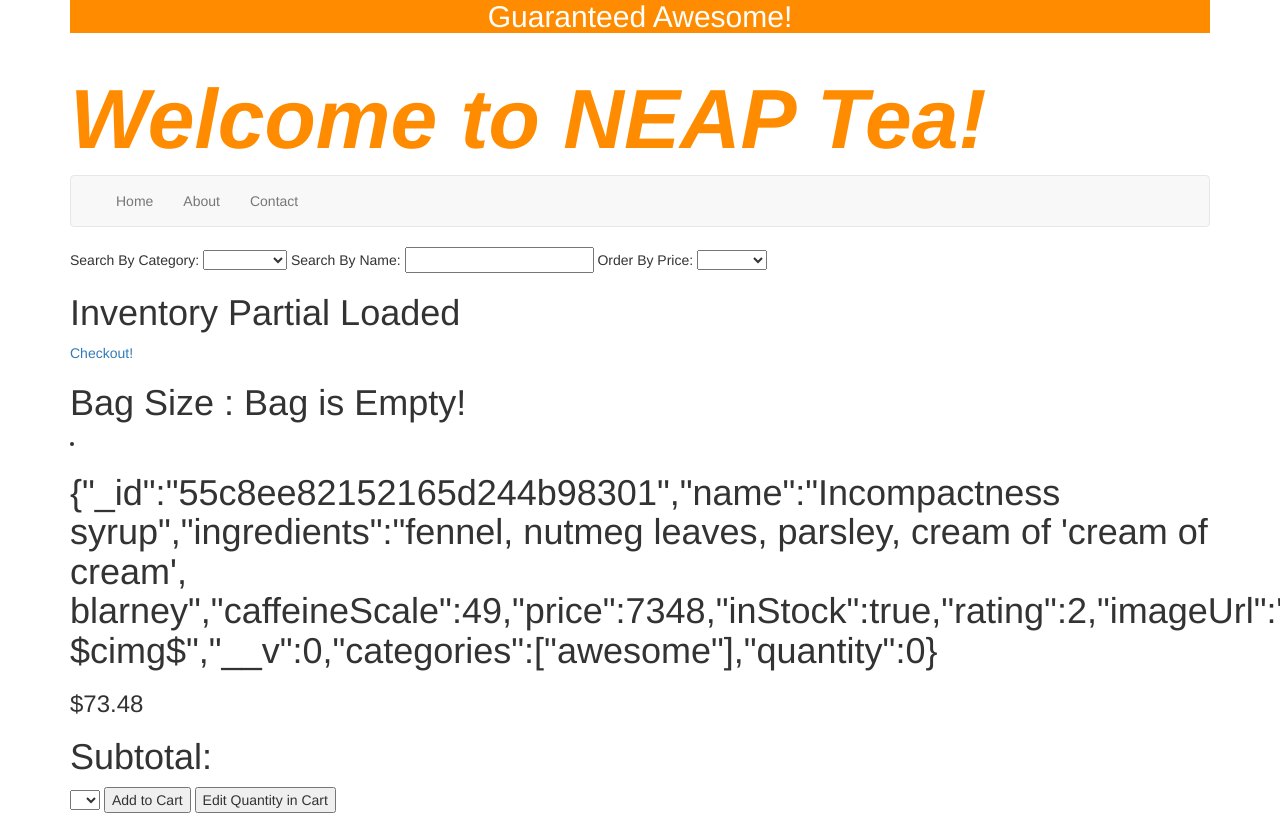
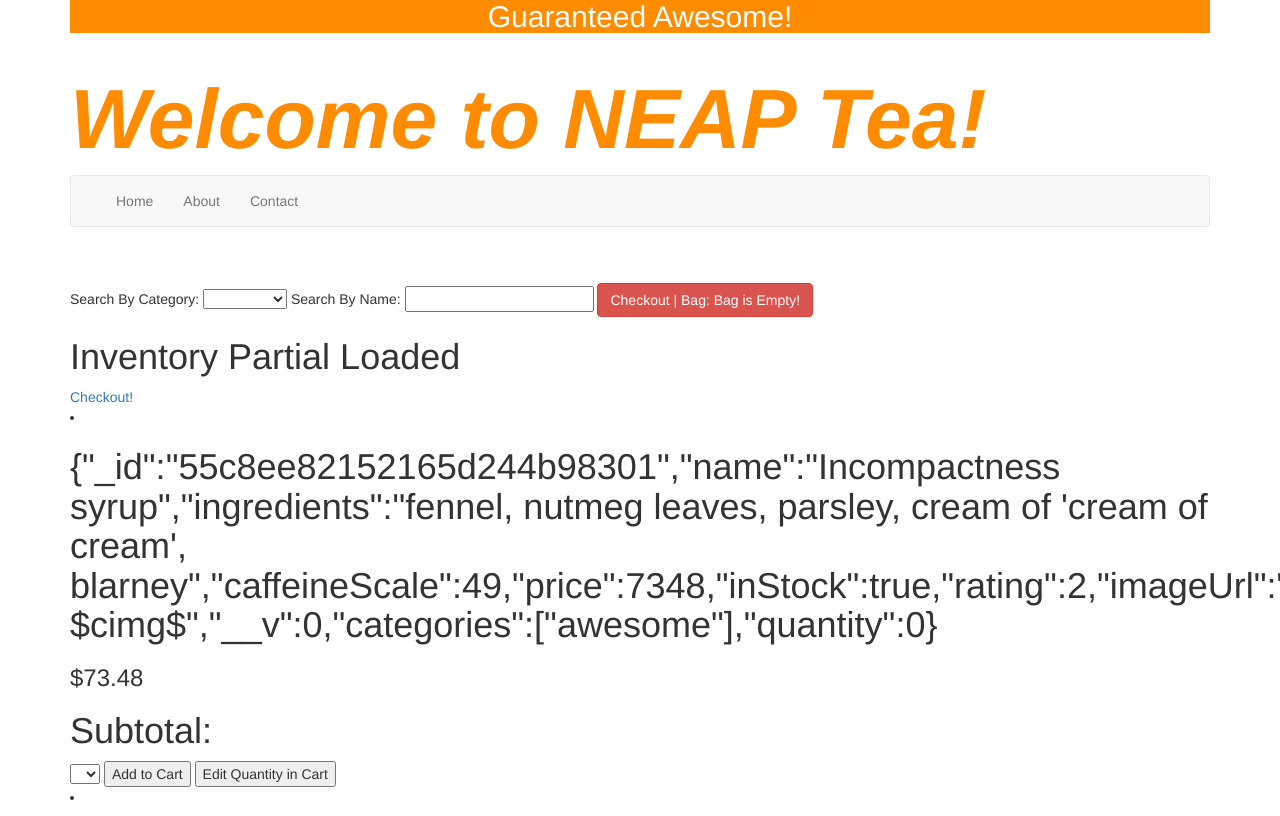
Before and after one commit to thomasobrien99/angular-shopping-cart, a plain HTML site: page index.html in a window 1280 px wide. Shown: the top 816 px of the page. Drawn offline with nearby package versions, Linux system fonts and the light colour scheme; some packages are replaced by stand-ins of ours.

Commit message:
moved checkout and item countto search template

```diff
--- a/css/style.css
+++ b/css/style.css
@@ -11,3 +11,6 @@
 	font-weight: bold;
 	margin-top: 40px;
 }
+#searchRow {
+	margin-top : 4em;
+}
--- a/js/controllers.js
+++ b/js/controllers.js
@@ -4,13 +4,7 @@ ListController.$inject =["InventoryService"];
 
 function ListController(InventoryService){
 	this.items = InventoryService.getInventory();
-  this.bagSize = function(){
-    //MAY NEED TO BIND THIS
-    var size = this.items.reduce((p,c)=>{
-      return p += c.quantity;
-    },0)
-    return size ? size : "Bag is Empty!"
-  }
+
   this.orderBy = function()
   {
     if (InventoryService.orderPref === "true")
@@ -56,6 +50,14 @@ function SearchController(InventoryService){
   this.changeOrder = function(orderPref){
     InventoryService.changeOrderPref(this.orderPref);
   }
+
+  this.bagSize = function(){
+    //MAY NEED TO BIND THIS
+    var size = InventoryService.getInventory().reduce((p,c)=>{
+      return p += c.quantity;
+    },0)
+    return size ? size : "Bag is Empty!"
+  }
 }
 
 app.controller('TotalController', TotalController);
--- a/partials/inventory.html
+++ b/partials/inventory.html
@@ -1,5 +1,4 @@
 <h1>Inventory Partial Loaded</h1>
 <a ng-href = "checkout">Checkout!</a>
 <!-- CONTROLLER IS: ListController -->
-<h1>Bag Size : {{$ctrl.bagSize()}}</h1>
 <sa-item ng-repeat = 'item in $ctrl.items | filter:$ctrl.filterByCurrent | orderBy: "price":$ctrl.orderBy()' item="item"></sa-item>
--- a/partials/searchfilters.html
+++ b/partials/searchfilters.html
@@ -1,4 +1,6 @@
 <!-- CONTROLLER IS: Search Controller -->
+<div id = 'searchRow'>
+
 Search By Category:
 	<select ng-model='$ctrl.searchCategory' ng-change='$ctrl.changeSearch("category")'>
 		<option value='dark'>Dark</option>
@@ -12,11 +14,15 @@ Search By Category:
 		<option value='winter'>Winter</option>
 		<option value='spring'>Spring</option>
 	</select>
-{{$ctrl.term}}
+
 Search By Name:
 	<input type="text" ng-model='$ctrl.searchName' ng-change='$ctrl.changeSearch("name")'>
-Order By Price:
+
+<button type="button" class="btn btn-danger">Checkout | Bag: {{$ctrl.bagSize()}}</button>
+<!-- Order By Price:
   <select ng-model='$ctrl.orderPref' ng-change='$ctrl.changeOrder($ctrl.orderPref)'>
 		<option value='true'>Highest</option>
 		<option value='false'>Lowest</option>
 	</select>
+ -->
+</div>
```
